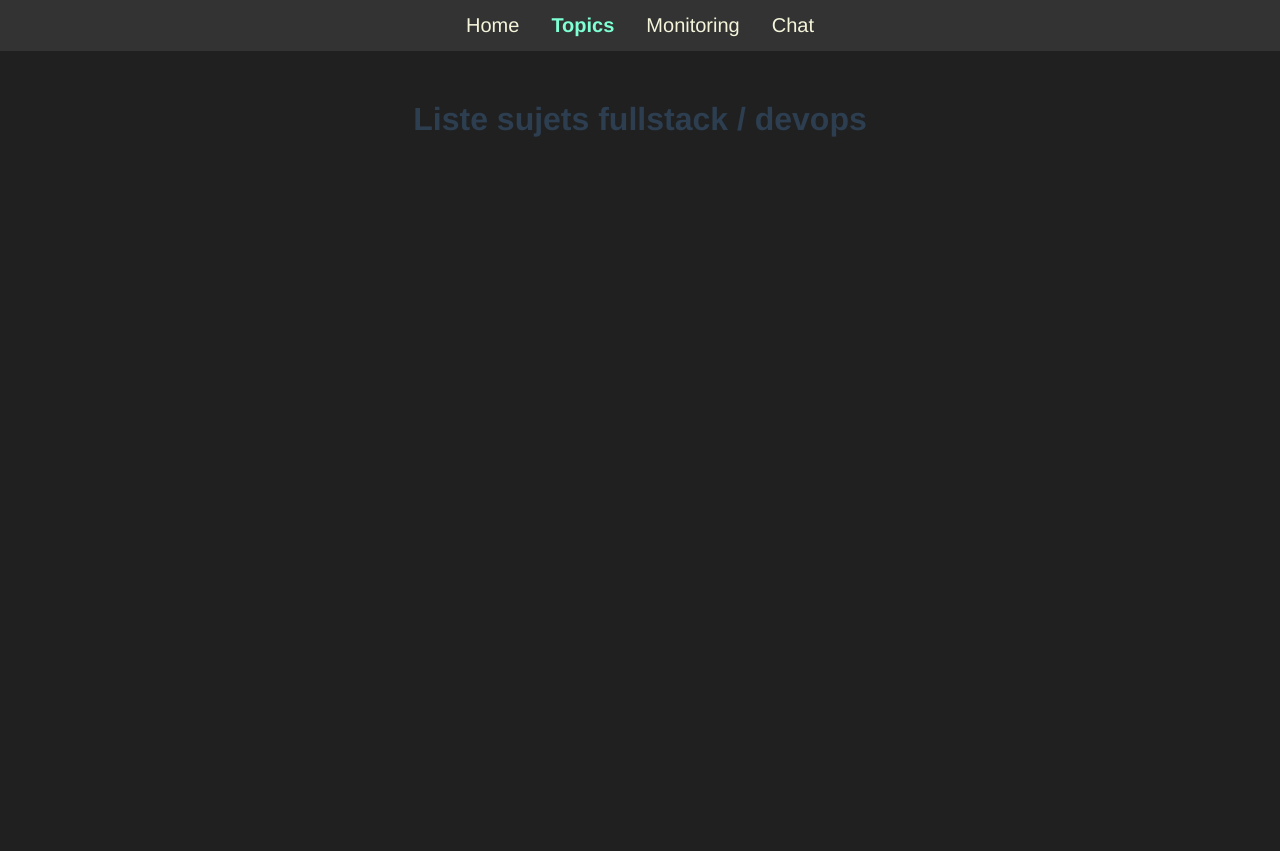
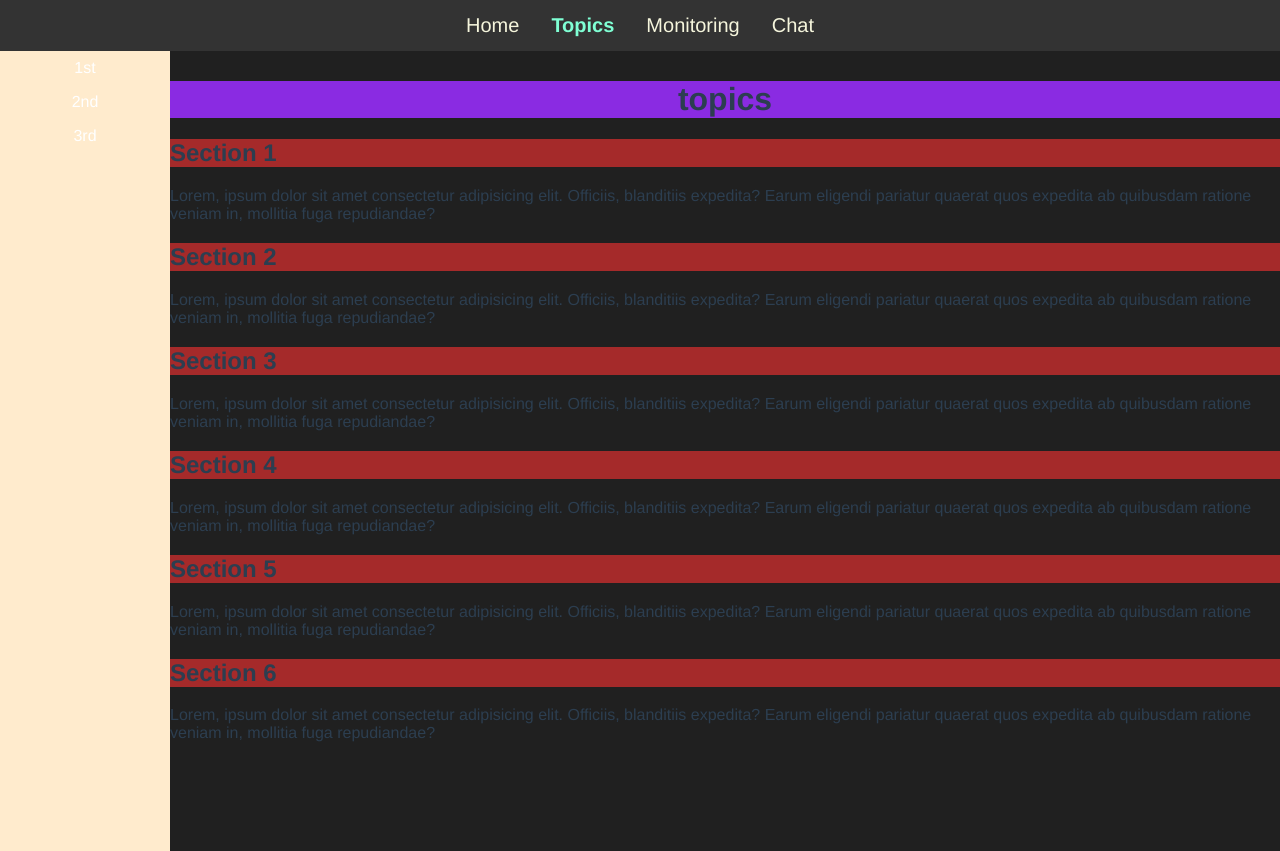
Before and after one commit to hugopukito/vuejs-front, a Vue app: page /topics in a window 1280 px wide. Before the commit the page ends 800 px from the top, so only its background shows below. Built offline with nearby package versions, Linux system fonts and the light colour scheme.

Commit message:
vertical nav bar

```diff
--- a/src/App.vue
+++ b/src/App.vue
@@ -1,59 +1,20 @@
 <template>
-  <nav>
-    <ul>
-      <li><router-link to="/"> Home </router-link> </li>
-      <li><router-link to="/topics"> Topics </router-link> </li>
-      <li><router-link to="/monitoring"> Monitoring </router-link> </li>
-      <li><router-link to="/chat"> Chat </router-link> </li>
-    </ul>
-  </nav>
+  <nav-bar/>
   <router-view/>
+  <!-- <footer>&copy; pukito</footer> -->
 </template>
+<script setup>
+import NavBar from "@/components/NavBar.vue"
+</script>
 
 <style scoped>
 
-nav {
-  list-style: none;
-  text-align: center;
-}
-
-ul {
-  list-style: none;
-  margin: 0;
-  padding: 0;
-  overflow: hidden;
-  background-color: #333;
-  text-align: center;
-}
-
-li {
-  display: inline;
-}
-
-li a {
-  display: inline-block;
-  text-decoration: none;
-  text-align: center;
-  font-size: 20px;
-  color: beige;
-  padding: 14px 16px;
-}
-
-li a:hover {
-  background-color: #111;
-}
-
-.router-link-active {
-  font-weight: bold;
-  color: aquamarine;
-}
-
-@media screen and (max-device-width: 480px) {
-  li a{
-    font-size: 16px;
-  }
-  li a:hover {
-  background-color: #333;
-}
-}
+/* footer {
+  background-color: antiquewhite;
+  height: 60px;
+  display: flex;
+  justify-content: center;
+  align-items: center;
+  grid-column: 1/3;
+} */
 </style>
--- /dev/null
+++ b/src/components/NavBar.vue
@@ -0,0 +1,58 @@
+<template>
+  <nav>
+    <ul>
+      <li><router-link to="/"> Home </router-link> </li>
+      <li><router-link to="/topics"> Topics </router-link> </li>
+      <li><router-link to="/monitoring"> Monitoring </router-link> </li>
+      <li><router-link to="/chat"> Chat </router-link> </li>
+    </ul>
+  </nav>
+</template>
+
+<style scoped>
+nav {
+  list-style: none;
+  text-align: center;
+  grid-column: 1/3;
+}
+
+ul {
+  list-style: none;
+  margin: 0;
+  padding: 0;
+  overflow: hidden;
+  background-color: #333;
+  text-align: center;
+}
+
+li {
+  display: inline;
+}
+
+li a {
+  display: inline-block;
+  text-decoration: none;
+  text-align: center;
+  font-size: 20px;
+  color: beige;
+  padding: 14px 16px;
+}
+
+li a:hover {
+  background-color: #111;
+}
+
+.router-link-active {
+  font-weight: bold;
+  color: aquamarine;
+}
+
+@media screen and (max-device-width: 480px) {
+  li a{
+    font-size: 16px;
+  }
+  li a:hover {
+  background-color: #333;
+}
+}
+</style>
--- /dev/null
+++ b/src/components/VerticalNavBar.vue
@@ -0,0 +1,38 @@
+<template>
+  <nav>
+    <ul>
+      <li><a href="#1st">1st</a></li>
+      <li><a href="#2nd">2nd</a></li>
+      <li><a href="#3rd">3rd</a></li>
+    </ul>
+  </nav>
+</template>
+
+<style scoped>
+nav {
+  white-space: nowrap;
+  background: blanchedalmond;
+  width: 170px;
+  height: 100vh;
+  top: 0;
+  position: sticky;
+  float: left;
+}
+
+nav ul {
+  list-style-type: none;
+  margin: 0;
+  padding: 0;
+}
+
+nav ul li a {
+  display: block;
+  padding: 0.5rem 1rem;
+  color: white;
+  text-decoration: none;
+}
+
+a:hover {
+  background-color: rgb(161, 3, 3);
+}
+</style>
--- a/src/views/Topics.vue
+++ b/src/views/Topics.vue
@@ -1,10 +1,53 @@
 <template>
-    <h1> Liste sujets fullstack / devops </h1>
+    <vertical-nav-bar/>
+    <h1> topics </h1>
+    <main>
+      <section id="section-1">
+        <h2>Section 1</h2>
+        <p>Lorem, ipsum dolor sit amet consectetur adipisicing elit. Officiis, blanditiis expedita? Earum eligendi pariatur quaerat quos expedita ab quibusdam ratione veniam in, mollitia fuga repudiandae?</p>
+      </section>
+      <section id="section-2">
+        <h2>Section 2</h2>
+        <p>Lorem, ipsum dolor sit amet consectetur adipisicing elit. Officiis, blanditiis expedita? Earum eligendi pariatur quaerat quos expedita ab quibusdam ratione veniam in, mollitia fuga repudiandae?</p>
+      </section>
+      <section id="section-3">
+        <h2>Section 3</h2>
+        <p>Lorem, ipsum dolor sit amet consectetur adipisicing elit. Officiis, blanditiis expedita? Earum eligendi pariatur quaerat quos expedita ab quibusdam ratione veniam in, mollitia fuga repudiandae?</p>
+      </section>
+      <section id="section-4">
+        <h2>Section 4</h2>
+        <p>Lorem, ipsum dolor sit amet consectetur adipisicing elit. Officiis, blanditiis expedita? Earum eligendi pariatur quaerat quos expedita ab quibusdam ratione veniam in, mollitia fuga repudiandae?</p>
+      </section>
+      <section id="section-5">
+        <h2>Section 5</h2>
+        <p>Lorem, ipsum dolor sit amet consectetur adipisicing elit. Officiis, blanditiis expedita? Earum eligendi pariatur quaerat quos expedita ab quibusdam ratione veniam in, mollitia fuga repudiandae?</p>
+      </section>
+      <section id="section-6">
+        <h2>Section 6</h2>
+        <p>Lorem, ipsum dolor sit amet consectetur adipisicing elit. Officiis, blanditiis expedita? Earum eligendi pariatur quaerat quos expedita ab quibusdam ratione veniam in, mollitia fuga repudiandae?</p>
+      </section>
+    </main>
 </template>
+
+<script setup>
+import VerticalNavBar from "@/components/VerticalNavBar.vue"
+</script>
+
 
 <style scoped>
 h1{
-    margin-top: 50px;
+  margin-top: 30px;
+  /* padding-right: 200px; */
+  background-color: blueviolet;
+}
+
+h2{
+  /* padding-right: 200px; */
+  background-color:brown;
+}
+
+section {
+  text-align: left;
 }
 
 @media screen and (max-device-width: 480px) {
```
